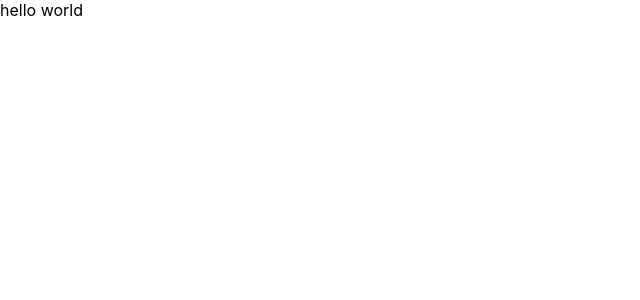
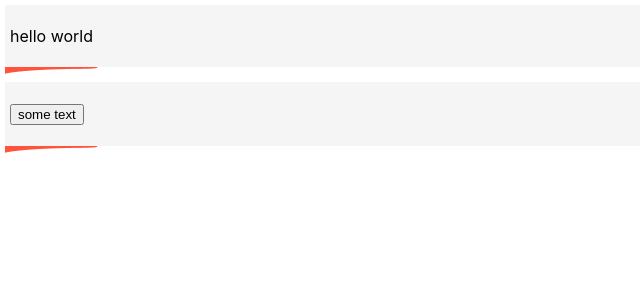
Before and after one commit to WebAhead5/like-minded-frontend, a React (Create React App) app: page / in a window 1280 px wide. Shown: the top 300 px of the page, without its empty margins (0-640 px from the left). Built offline with nearby package versions, Linux system fonts and the light colour scheme.

Commit message:
feat:  add inputFieldWrapper component

```diff
--- a/src/App.js
+++ b/src/App.js
@@ -1,11 +1,19 @@
 import React from 'react';
+import InputFieldWrapper from "./components/inputFieldWrapper/inputFieldWrapper";
 
 function App() {
-  return (
-    <div>
-        hello world
-    </div>
-  );
+    return (
+        <div>
+
+            <InputFieldWrapper>
+                hello world
+            </InputFieldWrapper>
+
+            <InputFieldWrapper>
+                <button>some text</button>
+            </InputFieldWrapper>
+        </div>
+    );
 }
 
 export default App;
--- /dev/null
+++ b/src/components/inputFieldWrapper/inputFieldWrapper.css
@@ -0,0 +1,21 @@
+
+.fieldWrapper{
+    background: #F5F5F5;
+    position: relative;
+    padding: 5px;
+    margin: 5px;
+    margin-bottom: 15px;
+}
+
+.fieldWrapper_content{
+    background: #F5F5F5;
+    z-index: 1;
+
+}
+.fieldWrapper_corner{
+
+    position: absolute;
+    left: 0;
+    bottom: -7px;
+    z-index: -1;
+}
--- /dev/null
+++ b/src/components/inputFieldWrapper/inputFieldWrapper.js
@@ -0,0 +1,20 @@
+import React from 'react';
+import "./inputFieldWrapper.css"
+// const {useState, useEffect} = React;
+
+function InputFieldWrapper({children}) {
+
+
+    return (
+        <div className='fieldWrapper'>
+            <p className='fieldWrapper_content'>
+                {children}
+            </p>
+            <img className='fieldWrapper_corner' src="/images/img-field-corner.png" alt="corner"/>
+        </div>
+    );
+
+
+}
+
+export default InputFieldWrapper;
```
Also changed, not shown: public/images/img-field-corner.png (added).
